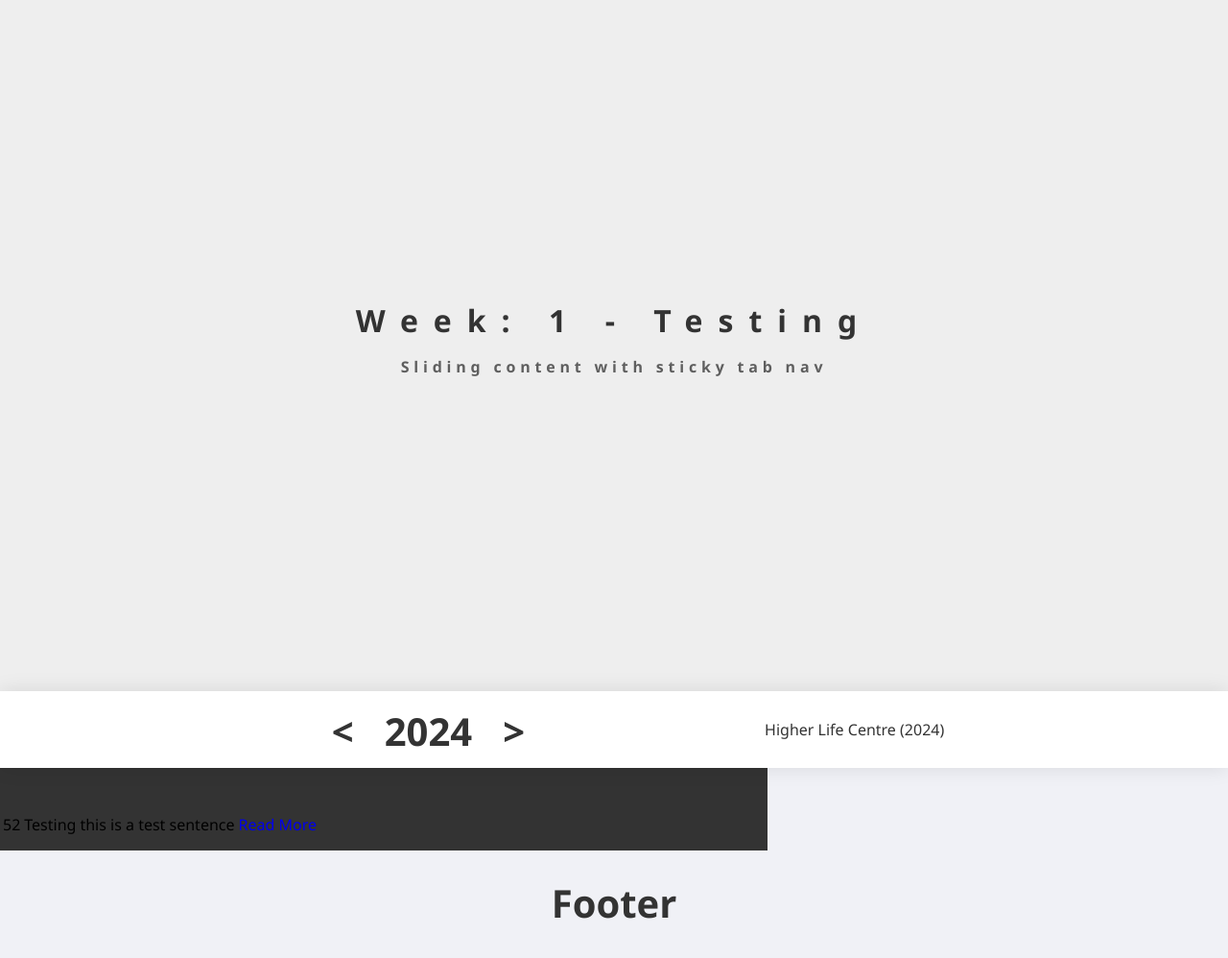
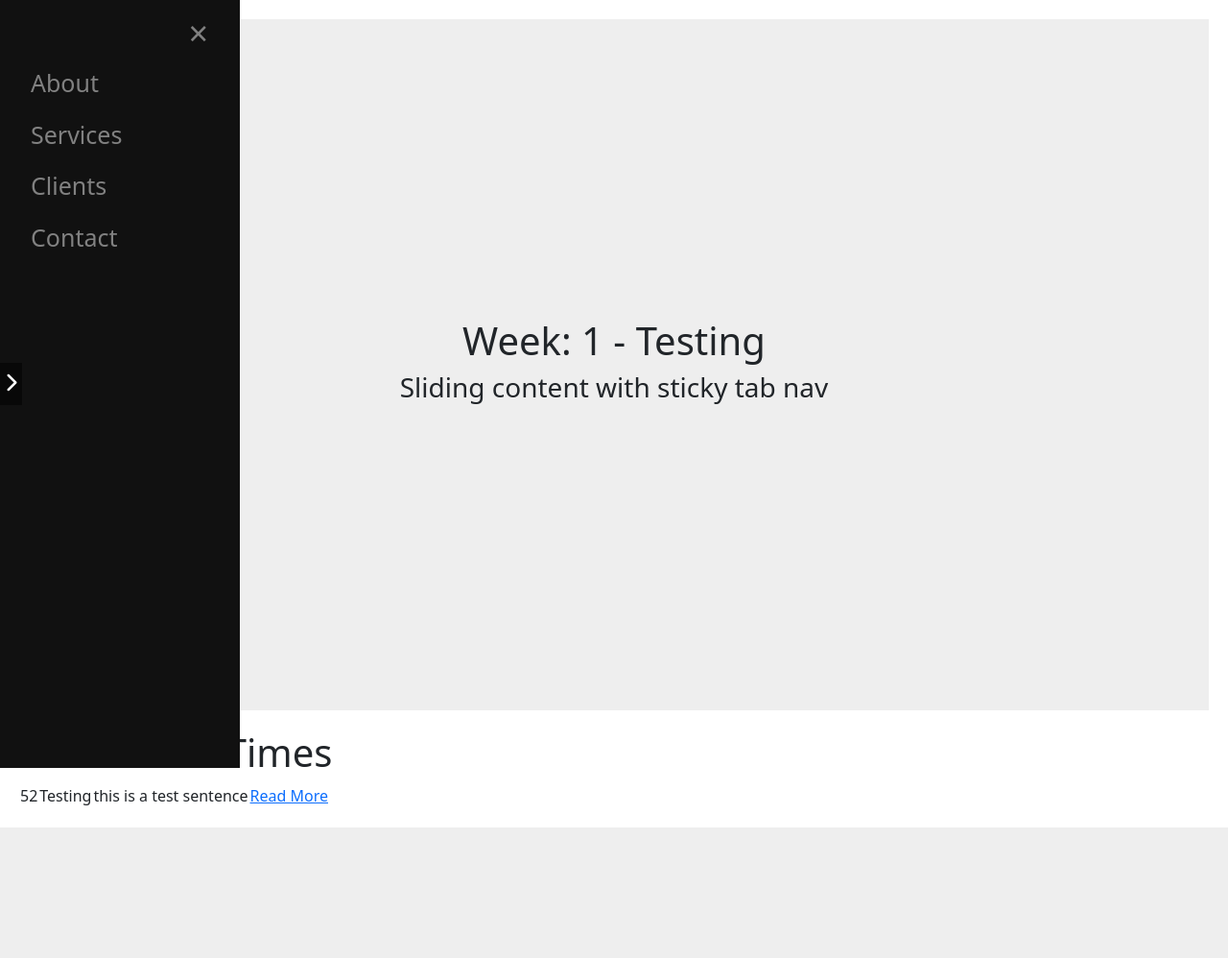
Before and after one commit to geehyness/meditation_times, a Django app: page / in a window 1280 px wide. Shown: the whole page at 96% size. After the commit the page ends 862 px from the top, so only its background shows below. Run offline with Django 5.2, Linux system fonts and the light colour scheme; data comes from the database, SQL or seed files in the repository.

Commit message:
template

```diff
--- a/base/templates/base/base.html
+++ b/base/templates/base/base.html
@@ -1,25 +1,105 @@
 {% load static %}
 <!DOCTYPE html>
-<!-- Created By CodingNepal - www.codingnepalweb.com -->
-<html lang="en" dir="ltr">
+<html lang="en">
 <head>
     <meta charset="UTF-8">
+    <meta name="viewport" content="width=device-width, initial-scale=1.0">
     <title>Meditation Times</title>
-    <link rel="stylesheet" href="{% static 'base/style.css' %}">
-    <link rel="stylesheet" href="https://cdnjs.cloudflare.com/ajax/libs/font-awesome/5.15.2/css/all.min.css"/>
-    <!--<script src="{% static 'base/script.js' %}"/>-->
-
+    <link href="https://cdn.jsdelivr.net/npm/bootstrap@5.3.2/dist/css/bootstrap.min.css" rel="stylesheet" integrity="sha384-T3c6CoIi6uLrA9TneNEoa7RxnatzjcDSCmG1MXxSR1GAsXEV/Dwwykc2MPK8M2HN" crossorigin="anonymous">
+    <link rel="stylesheet" href="https://cdnjs.cloudflare.com/ajax/libs/font-awesome/6.0.0/css/all.min.css" integrity="sha512-9usAa10IRO0HhonpyAIVpjrylPvoDwiPUiKdWk5t3PyolY1cOd4DSE0Ga+ri4AuTroPR5aQvXU9xC6qOPnzFeg==" crossorigin="anonymous" referrerpolicy="no-referrer" />
     <style>
-            body {
-                font-family: "Century Gothic", "Lato", a-serif;
+        /* The sidebar menu */
+        .sidebar {
+            height: 100%;
+            position: fixed;
+            z-index: 1;
+            top: 0;
+            left: 0;
+            background-color: #111;
+            overflow-x: hidden;
+            padding-top: 60px;
+            transition: 0.5s;
+            width: 0; /* Initially hidden */
         }
 
-              a {
-                text-decoration: none;
+        /* Show sidebar on larger screens by default */
+        @media (min-width: 768px) {
+            .sidebar {
+                width: 250px;
+            }
+            #main {
+                padding-left: 270px; /* Account for sidebar + padding */
+            }
         }
 
-              .et-hero-tabs,
-              .et-slide {
+        /* The sidebar links */
+        .sidebar a {
+            padding: 8px 8px 8px 32px;
+            text-decoration: none;
+            font-size: 25px;
+            color: #818181;
+            display: block;
+            transition: 0.3s;
+        }
+
+        .sidebar a:hover {
+            color: #f1f1f1;
+        }
+
+        /* Position and style the close button */
+        .sidebar .closebtn {
+            position: absolute;
+            top: 0;
+            right: 25px;
+            font-size: 36px;
+            margin-left: 50px;
+        }
+
+        /* Open Button Styles - Arrow */
+        .openbtn {
+            position: fixed;
+            left: 0;
+            top: 50%;
+            transform: translateY(-50%);
+            z-index: 2;
+            background-color: rgba(0, 0, 0, 0.5);
+            color: white;
+            padding: 10px 5px;
+            border: none;
+            cursor: pointer;
+            transition: left 0.5s;
+        }
+
+        .openbtn i {
+            font-size: 20px;
+        }
+
+        #main.sidebar-open .openbtn {
+            left: -40px;
+        }
+
+        /* Main Content Styles */
+        #main {
+            transition: padding-left .5s;
+            padding: 20px;
+            display: flex;
+            flex-direction: column;
+            min-height: 100vh;
+            box-sizing: border-box;
+        }
+
+        #main.sidebar-open {
+            padding-left: 270px;
+        }
+
+        .content-wrapper { /* New wrapper for content */
+          padding: 20px;
+          width: 100%; /* Ensure content takes full width */
+          box-sizing: border-box;
+      }
+
+        /* Hero Section Styles */
+        .et-hero-tabs {
             display: flex;
             flex-direction: column;
             justify-content: center;
@@ -29,253 +109,48 @@
             background: #eee;
             text-align: center;
             padding: 0 2em;
+            width: 100%; /* Make sure it takes full width within the wrapper */
         }
 
-              .year{
-                display: flex;
-                flex-direction: column;
-                justify-content: center;
-                align-items: center;
-                height: 100vh;
-                position: relative;
-                text-align: center;
-                padding: 0 2em;
+        .meditation-times-container {
+            width: 100%;
+            padding-top: 20px;
         }
 
-              .et-hero-tabs h1,
-              .et-slide h1 {
-                font-size: 2rem;
-                margin: 0;
-                letter-spacing: 1rem;
+        /* Smaller screen adjustments */
+        @media screen and (max-height: 450px) {
+            .sidebar {padding-top: 15px;}
+            .sidebar a {font-size: 18px;}
         }
-              .et-hero-tabs h3,
-              .et-slide h3 {
-                font-size: 1rem;
-                letter-spacing: 0.3rem;
-                opacity: 0.6;
+    </style>
+</head>
+<body>
+    <div id="mySidebar" class="sidebar">
+        <a href="javascript:void(0)" class="closebtn" onclick="closeNav()">&times;</a>
+        <a href="#">About</a>
+        <a href="#">Services</a>
+        <a href="#">Clients</a>
+        <a href="#">Contact</a>
+    </div>
+
+    <div id="main">
+        <button class="openbtn" onclick="openNav()"><i class="fas fa-chevron-right"></i></button>
+
+        {% block content %}
+        {% endblock %}
+    </div>
+
+    <script src="https://cdn.jsdelivr.net/npm/bootstrap@5.3.2/dist/js/bootstrap.bundle.min.js" integrity="sha384-C6RzsynM9kWDrMNeT87bh95OGNyZPhcTNXj1NW7RuBCsyN/o0jlpcV8Qyq46cDfL" crossorigin="anonymous"></script>
+    <script>
+        function openNav() {
+            document.getElementById("mySidebar").style.width = "250px";
+            document.getElementById("main").classList.add("sidebar-open");
         }
 
-              .et-hero-tabs-container {
-                display: flex;
-
-                justify-content: center;
-                align-items: center;
-                flex-direction: row;
-                position: fixed;
-                bottom: 0;
-                left: 0;
-                width: 100%;
-                height: 10vh;
-                box-shadow: 0 0 20px rgba(0, 0, 0, 0.1);
-                background: #fff;
-                color: #333;
-                z-index: 10;
+        function closeNav() {
+            document.getElementById("mySidebar").style.width = "0";
+            document.getElementById("main").classList.remove("sidebar-open");
         }
-              .et-hero-tabs-container--top {
-                position: fixed;
-                top: 0;
-              }
-
-              .et-hero-tab {
-                display: flex;
-                justify-content: center;
-                align-items: center;
-                flex: 1;
-                color: #000;
-                letter-spacing: 0.1rem;
-                transition: all 0.5s ease;
-                font-size: 0.8rem;
-              }
-              .et-hero-tab:hover {
-                color: white;
-                background: rgba(102, 177, 241, 0.8);
-                transition: all 0.5s ease;
-              }
-
-              .et-hero-tab-slider {
-                position: absolute;
-                bottom: 0;
-                width: 0;
-                height: 6px;
-                background: #66b1f1;
-                transition: left 0.3s ease;
-              }
-
-              @media (min-width: 800px) {
-                .et-hero-tabs h1,
-              .et-slide h1 {
-                  font-size: 2rem;
-                }
-                .et-hero-tabs h3,
-              .et-slide h3 {
-                  font-size: 1rem;
-                }
-
-                .et-hero-tab {
-                  font-size: 1rem;
-                }
-              }
-
-
-
-
-
-            .main-sec{
-              background-color: #333;
-              max-width: 800px;
-              justify-content: center;
-              align-items: center;
-            }
-            .main {
-              align-items: center;
-            }
-            .tr {
-              height: 50px;
-            }
-
-
-            body {
-              font-family: 'Segoe UI', Tahoma, Geneva, Verdana, sans-serif;
-              background-color: #f0f1f6;
-              margin: 0;
-              padding: 0;
-            }
-
-            .container {
-              max-width: 1200px;
-              margin: 20px auto;
-              padding: 20px;
-              background-color: #fff;
-              border-radius: 10px;
-              box-shadow: 0 4px 8px rgba(0, 0, 0, 0.1);
-            }
-
-            h1 {
-              text-align: center;
-              color: #333;
-              margin-bottom: 30px;
-              font-size: 2.5em;
-            }
-
-            .category {
-              margin-bottom: 40px;
-            }
-
-            .category h2 {
-              background-color: #007bff;
-              color: #fff;
-              padding: 15px;
-              border-radius: 6px;
-              font-size: 1.5em;
-              margin: 0 0 20px;
-              text-transform: uppercase;
-            }
-
-            .item {
-              display: flex;
-              align-items: center;
-              background-color: #f9f9f9;
-              border: 1px solid #ddd;
-              border-radius: 8px;
-              overflow: hidden;
-              margin-bottom: 20px;
-              box-shadow: 0 2px 5px rgba(0, 0, 0, 0.1);
-              transition: transform 0.3s ease, box-shadow 0.3s ease;
-            }
-
-            .item:hover {
-              transform: translateY(-5px);
-              box-shadow: 0 4px 10px rgba(0, 0, 0, 0.2);
-            }
-
-            .item img {
-              width: 200px;
-              height: auto;
-              border-right: 1px solid #ddd;
-            }
-
-            .info {
-              padding: 15px;
-              flex: 1;
-            }
-
-            .info h3 {
-              margin: 0 0 10px;
-              font-size: 1.2em;
-              color: #333;
-            }
-
-            .info p {
-              margin: 0;
-              color: #555;
-            }
-
-            .info p:last-of-type {
-              font-weight: bold;
-              color: #007bff;
-            }
-
-
-
-
-
-
-
-
-
-
-
-
-
-
-
-
-
-
-
-
-
-
-        </style>
-
-   </head>
-<body>
-
-    <section >
-        <div class="et-hero-tabs-container">
-            <!--
-            <a class="et-hero-tab" href="#messages">Messages</a>
-            <a class="et-hero-tab" href="#tab-flexbox">Flexbox</a>
-            <a class="et-hero-tab" href="#tab-react">React</a>
-            <a class="et-hero-tab" href="#tab-angular">Angular</a>
-            <a class="et-hero-tab" href="#tab-other">Other</a>
-            <span class="et-hero-tab-slider"></span>
-            -->
-
-
-            <div style='width:50px;'></div>
-
-            <a><h1><</h1></a>
-            <div class="year">
-                <h1>2024</h1>
-            </div>
-
-            <a><h1>></h1></a>
-
-            <div style='width:250px;'></div>
-
-            <p>Higher Life Centre (2024)</p>
-        </div>
-    </section>
-
-
-    {% block content %}
-
-    {% endblock  %}
-
+    </script>
 </body>
-
-<footer>
-    <h1>Footer<h1>
-</footer>
 </html>
--- a/base/templates/base/home.html
+++ b/base/templates/base/home.html
@@ -5,18 +5,16 @@
 {% block content %}
 
 
-<!-- Hero -->
+
 <section class="et-hero-tabs">
-    <div >
-        <h1> Week: 1 - {{ messages.0.title }}</h1>
+    <div>
+        <h1>Week: 1 - {{ messages.0.title }}</h1>
         <h3>Sliding content with sticky tab nav</h3>
-        </div>
     </div>
 </section>
 
+<div class="meditation-times-container">
 
-<div class="main-sec">
-    <div class="main">
     <h1>Meditation Times</h1>
 
     <table>
@@ -42,8 +40,6 @@
 
         {% endfor %}
     </table>
-
-    </div>
 </div>
 
 {% endblock  %}
```
Lines whose indentation alone changed are shown as unchanged.
